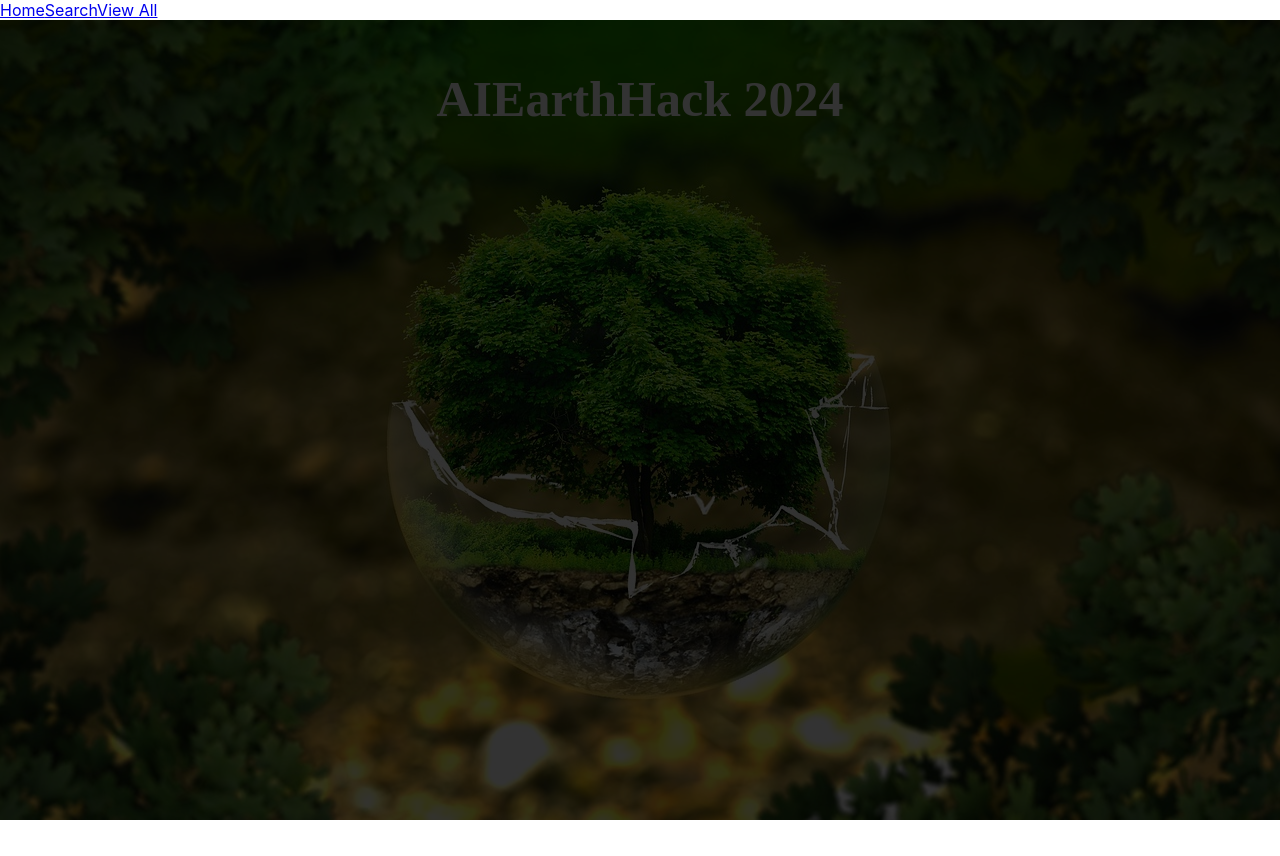
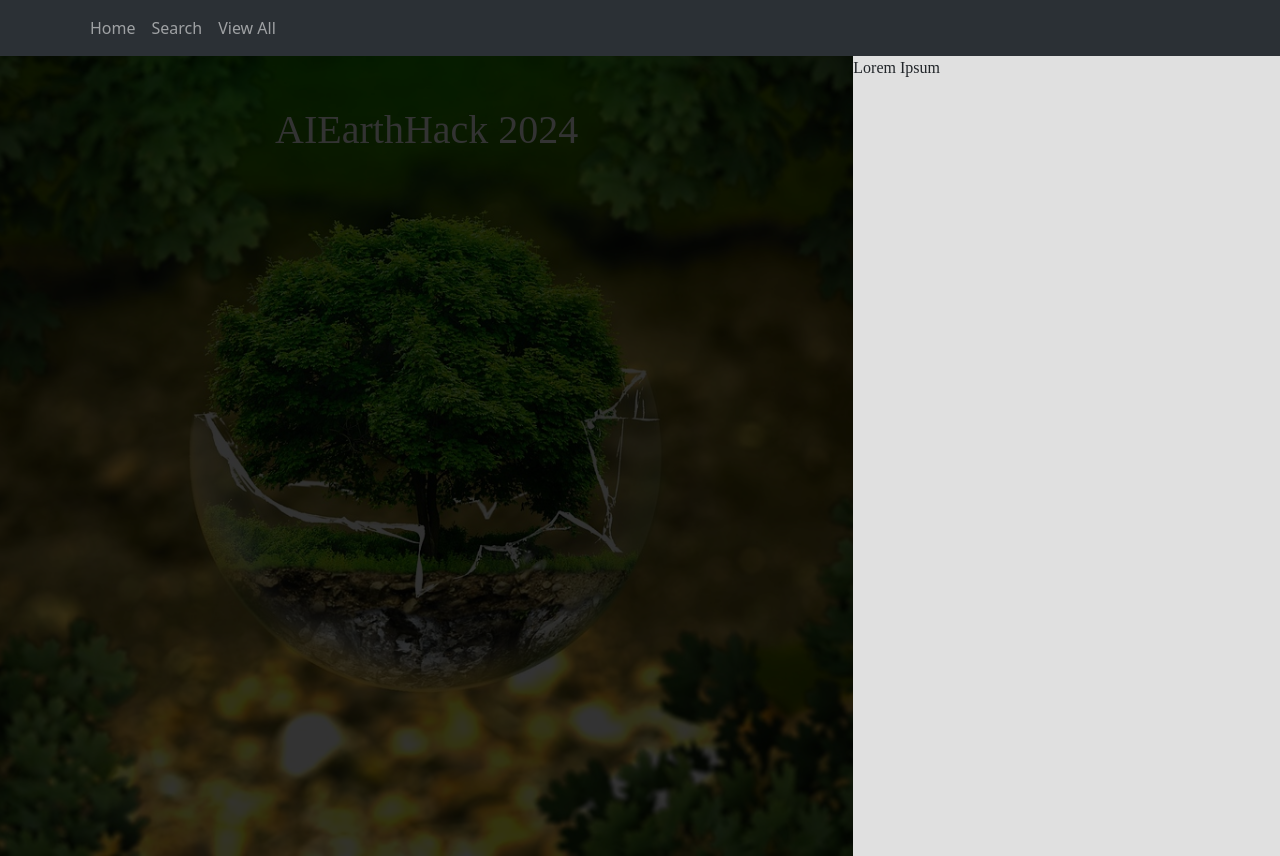
Before and after one commit to kiransprasad/AIEarthhack2024, a React (Create React App) app in the folder frontend/: page / in a window 1280 px wide. Before the commit the page ends 820 px from the top, so only its background shows below. Built offline with nearby package versions, Linux system fonts and the light colour scheme; the HTML template or start-up script is replaced by a standard one.

Commit message:
worked on home page

```diff
--- a/frontend/src/App.js
+++ b/frontend/src/App.js
@@ -3,25 +3,32 @@ import SearchForm from "./components/Seachbar/Searchbar"
 import Home from "./Home"
 import { BrowserRouter as Router, Route, Routes } from 'react-router-dom';
 import { Navbar, Container, Nav } from 'react-bootstrap';
+import 'bootstrap/dist/css/bootstrap.min.css';
+
+
 
 
 function App() {
   return (
     <Router>
-      <Navbar bg="dark" variant="dark">
-        <Container>
+    <Navbar data-bs-theme="dark" expand="lg" className="bg-body-tertiary">
+      <Container>
+
+        <Navbar.Toggle aria-controls="basic-navbar-nav" />
+        <Navbar.Collapse id="basic-navbar-nav">
           <Nav className="me-auto">
             <Nav.Link href="/">Home</Nav.Link>
             <Nav.Link href="/search">Search</Nav.Link>
             <Nav.Link href="/view-all">View All</Nav.Link>
           </Nav>
-        </Container>
-      </Navbar>
+        </Navbar.Collapse>
+      </Container>
+    </Navbar>
 
       <Routes>
         <Route path="/" element={<Home />} />
         <Route path="/search" element={<SearchForm />} />
-        <Route path="/view-all" element={<Home />} />
+        <Route path="/view-all" element={<Table />} />
       </Routes>
     </Router>
   );
--- a/frontend/src/Home.js
+++ b/frontend/src/Home.js
@@ -6,8 +6,13 @@ import Table from "./components/Table/Table";
 function Home() {
     return (
     <div className="home-container">
-        <h1>AIEarthHack 2024</h1>
+        <div className="banner">
+            <h1>AIEarthHack 2024</h1>
+        </div>
 
+        <div className="home-content">
+            <p>Lorem Ipsum</p>
+        </div>
     </div>
     );
 }
--- a/frontend/src/index.css
+++ b/frontend/src/index.css
@@ -61,21 +61,30 @@ form button {
   margin-top: 10px;
 }
 
+
 .home-container {
+  display: flex;
+  justify-content: space-between;
+  min-height: 100vh;
+}
+
+.banner {
+  flex: 2;
   background-image: url('./assets/banner-image.jpg');
   background-size: cover;
   background-repeat: no-repeat;
-  filter: brightness(20%);
-  height: 100vh;
-  width: 100vw;
-}
-
-.home-container h1 {
+  background-position: center;
+  filter: brightness(0.2);
   color: white;
   font-size: 50px;
   font-family: "Poppins";
   text-align: center;
   margin-top: 0;
   padding-top: 50px;
-  filter: brightness(100%);
 }
+
+.home-content {
+  flex: 1;
+  background-color: #e0e0e0;
+  font-family: "Poppins";
+}
```
